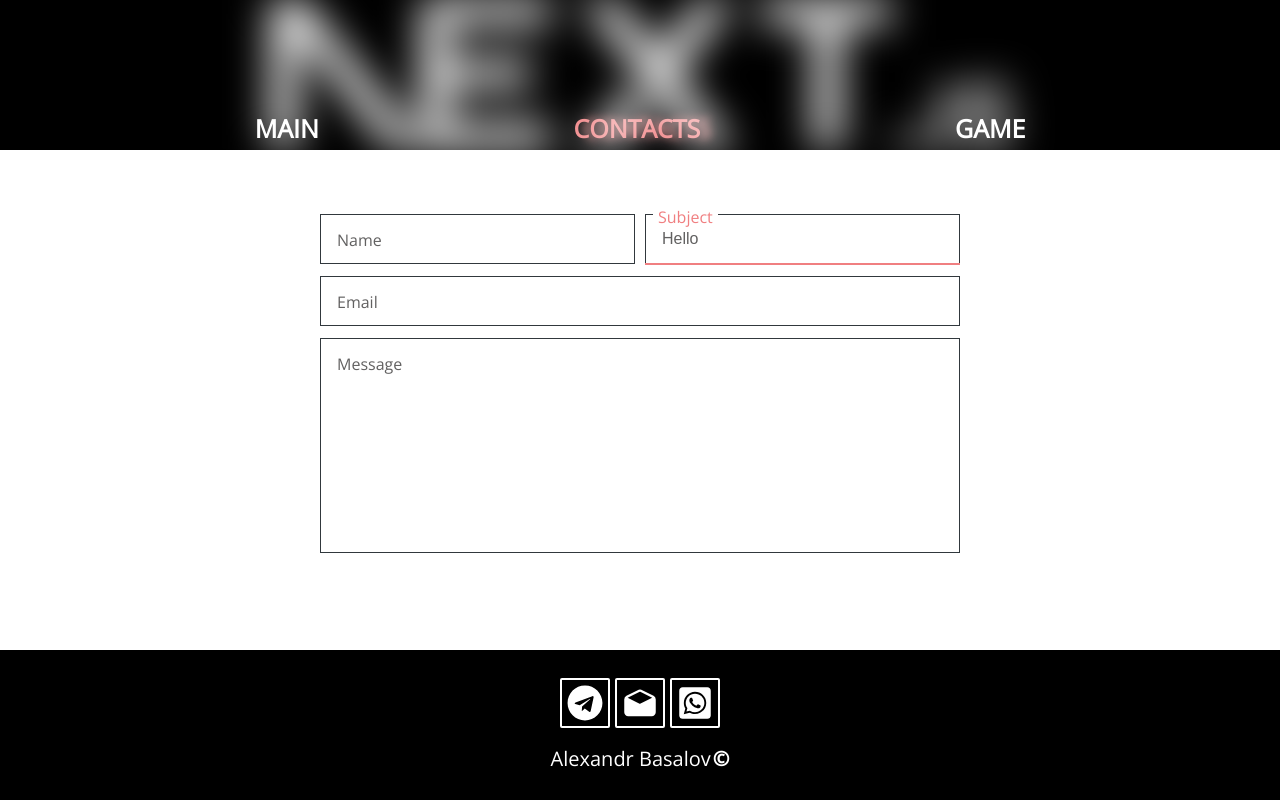
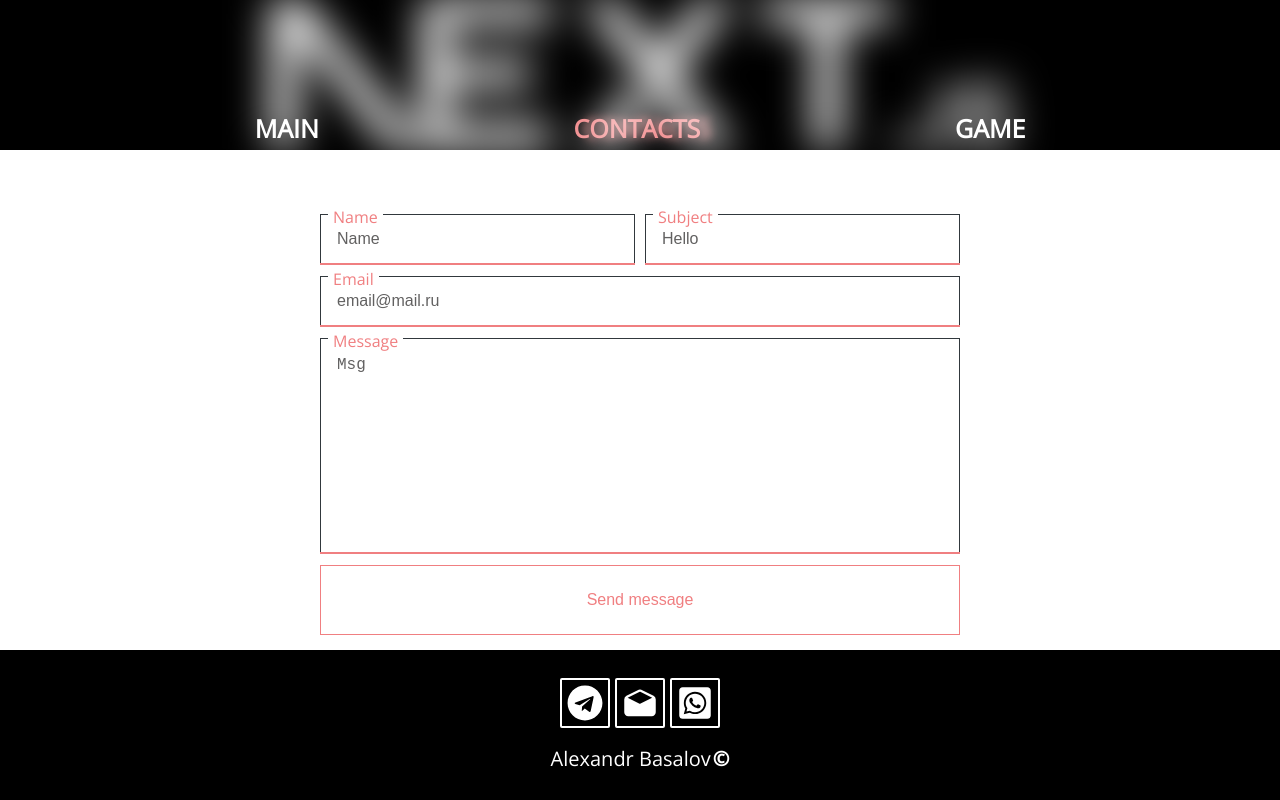
Before and after one commit to epolyakova9213/test, a Next.js app: page /contacts in a window 1280 px wide. Built offline with nearby package versions, Linux system fonts and the light colour scheme.

Commit message:
submit tip

```diff
--- a/src/app/contacts/contact-form/contact-form.tsx
+++ b/src/app/contacts/contact-form/contact-form.tsx
@@ -8,15 +8,17 @@ import {IObjectValidators, Validator} from "@/app/contacts/validators/Validator"
 import {emailRegexp} from "@/constants";
 import {IMessageForm} from "@/app/contacts/contracts";
 import {FormController} from "@/app/contacts/validators/form-controller";
+import {Tip} from "@/infra/alert/tip";
 
 export const ContactForm: React.FC = () => {
 
+    const [submitMsg, setSubmitMsg] = useState('')
     const [controller] = useState(() => {
         const validator = new Validator<IMessageForm>({
-            email: '',
-            name: '',
+            email: 'email@mail.ru',
+            name: 'Name',
             subject: 'Hello',
-            message: '',
+            message: 'Msg',
         })
         const validators: IObjectValidators<IMessageForm> = {
             email: {
@@ -85,13 +87,27 @@ export const ContactForm: React.FC = () => {
                    name={'Message'}
             />
             {
-                controller.isTouched &&
+                // controller.isTouched &&
                 <Button text={controller.isTouched && controller.state.error || 'Send message'}
                         disabled={!!controller.state.error}
                         containerClassName={styles.submit}
-                        onClick={controller.clearState}
+                        onClick={() => {
+                            if (controller.state.error) return
+                            controller.clearState()
+                            setSubmitMsg('Success')
+                        }}
                 />
             }
+
+            {
+                submitMsg &&
+                <Tip>
+                    {
+                        submitMsg
+                    }
+                </Tip>
+            }
+
         </div>
     )
 }
--- /dev/null
+++ b/src/infra/alert/alert.module.scss
@@ -0,0 +1,38 @@
+@import 'src/infra/styles/templates.module';
+
+.container {
+  position: fixed;
+  inset: 0;
+  pointer-events: none;
+  z-index: 2;
+}
+
+.textWrapper {
+  @extend %flex;
+  font-size: var(--font-size-primary);
+  background: var(--color-bg-primary);
+  color: var(--color-light);
+  width: max-content;
+  min-height: calc(var(--font-size-primary) * 2);
+  max-height: calc(var(--font-size-primary) * 2);
+  padding: 0.5rem;
+  margin: 1rem auto;
+  border-radius: var(--font-size-primary);
+  position: relative;
+  animation: tip 3s;
+}
+
+@keyframes tip {
+  0% {
+    transform: translateY(-200%);
+  }
+  5% {
+    transform: translateY(0);
+  }
+  95% {
+    transform: translateY(0);
+  }
+  100% {
+    transform: translateY(-200%);
+  }
+}
--- /dev/null
+++ b/src/infra/alert/tip.tsx
@@ -0,0 +1,24 @@
+import React, {useState} from 'react'
+import styles from './alert.module.scss'
+
+export const Tip: React.FC<React.PropsWithChildren> = React.memo(({
+                                                                      children,
+                                                                  }) => {
+
+    const [child, setChild] = useState(() => children)
+
+
+    if (!child) return null
+    return (
+        <div className={styles.container}>
+            <div className={styles.textWrapper}
+                 onAnimationEnd={() => {
+                     setChild(null)
+                 }}>
+                {
+                    children
+                }
+            </div>
+        </div>
+    )
+})
--- a/src/infra/controls/button/button.module.scss
+++ b/src/infra/controls/button/button.module.scss
@@ -5,13 +5,13 @@ $font-size: var(--font-size-primary);
   font-size: $font-size;
   padding: 1rem;
   background: transparent;
-  border: 1px solid var(--secondary-color);
-  color: var(--secondary-color);
+  border: 1px solid var(--color-focused);
+  color: var(--color-focused);
   transition: 0.8s;
 
   &:hover {
-    color: var(--white);
-    background-color: var(--secondary-color);
+    color: var(--color-focused);
+    background-color: white;
   }
 
   &:disabled {
@@ -20,7 +20,7 @@ $font-size: var(--font-size-primary);
 
     &:hover {
       background: transparent;
-      color: var(--secondary-color);
+      color: var(--color-focused);
     }
   }
 }
--- a/src/infra/controls/input/input.module.scss
+++ b/src/infra/controls/input/input.module.scss
@@ -1,6 +1,6 @@
 @import 'src/infra/styles/templates.module';
 
-$font-size: 16px;
+$font-size: var(--font-size-primary);
 
 .fieldContainer {
   @extend %flex;
```
